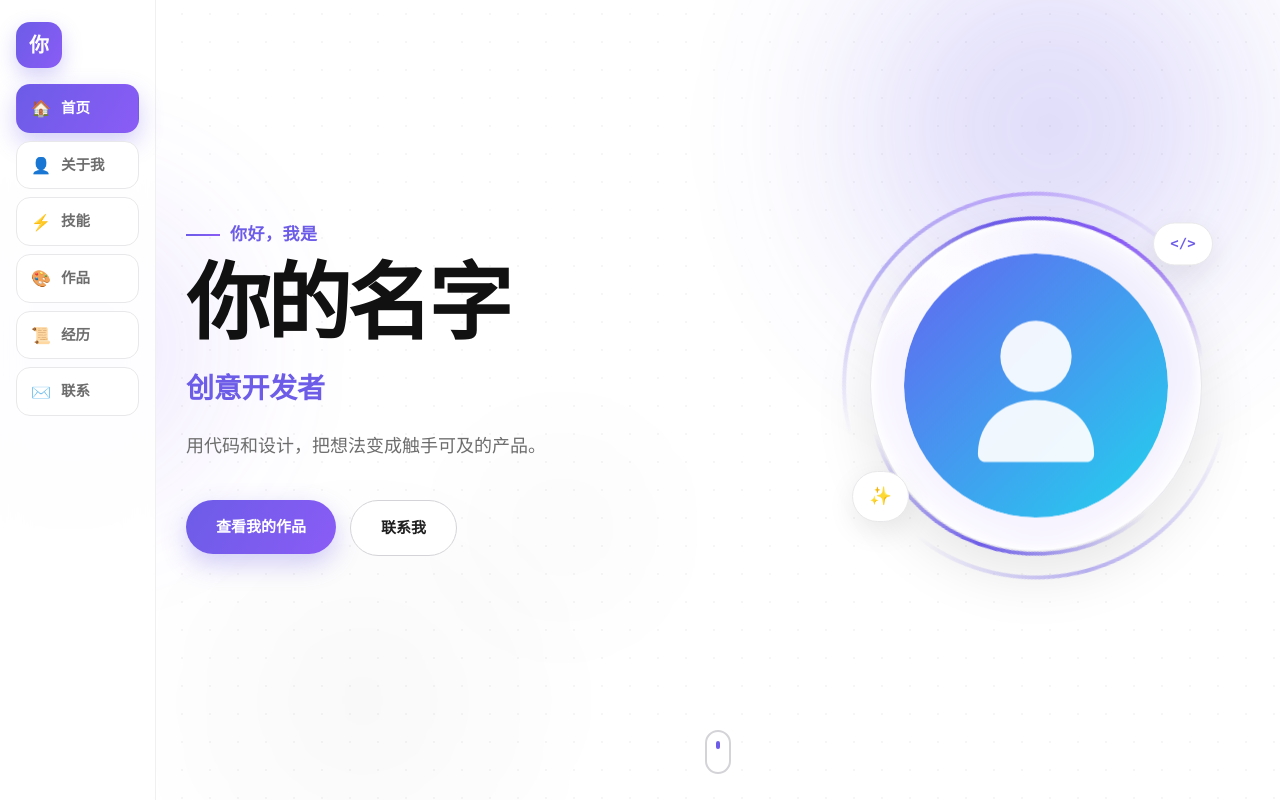
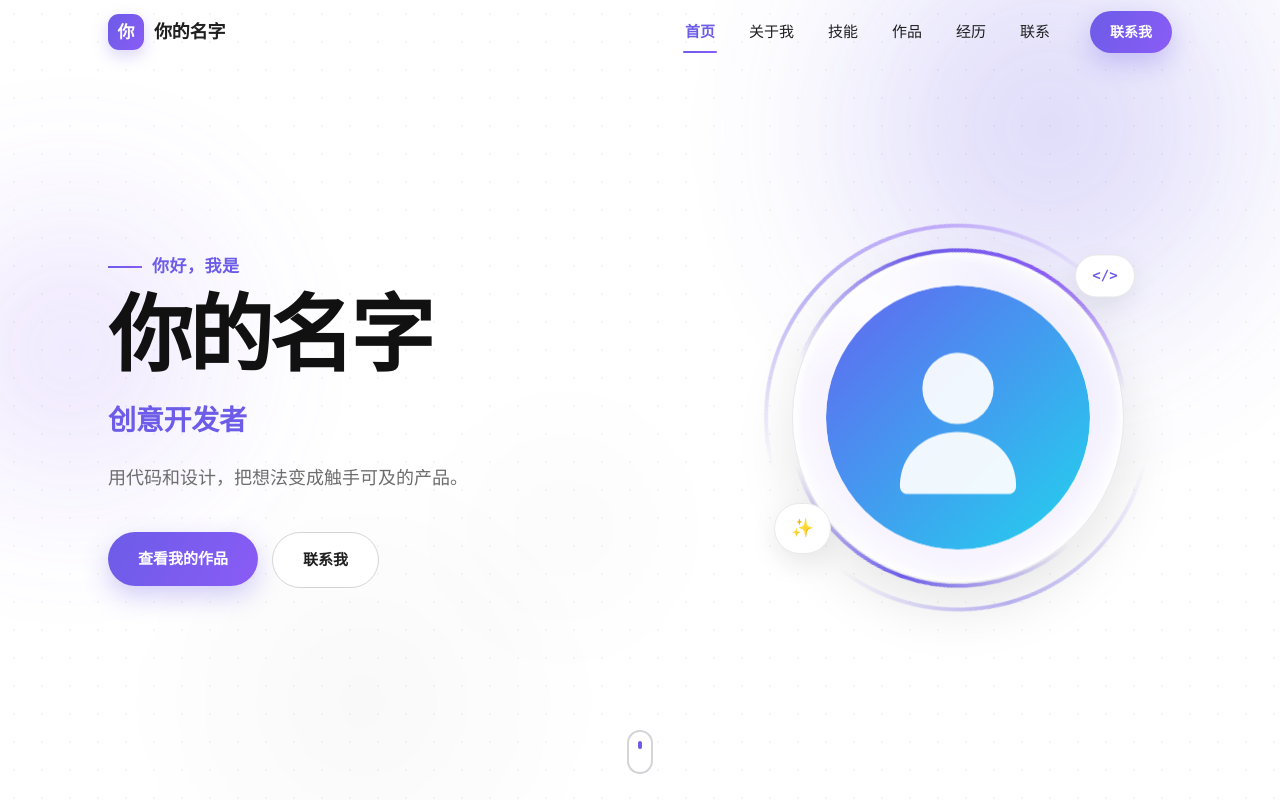
Before and after one commit to Gin11233/portfolio-site, a React (Vite) app: page / in a window 1280 px wide. Shown: the top 802 px of the page. Built offline with nearby package versions, Linux system fonts and the light colour scheme.

Commit message:
style: 导航栏改为 Moonshot 顶部样式（Logo+菜单+CTA，吸顶毛玻璃，移动端汉堡）

```diff
--- a/src/App.jsx
+++ b/src/App.jsx
@@ -1,4 +1,4 @@
-import LineNav from './components/LineNav.jsx'
+import Navbar from './components/Navbar.jsx'
 import Hero from './components/Hero.jsx'
 import About from './components/About.jsx'
 import Skills from './components/Skills.jsx'
@@ -14,7 +14,7 @@ function App() {
     <>
       <AmbientBackground />
       <CursorGlow />
-      <LineNav />
+      <Navbar />
       <main>
         <Hero />
         <About />
--- a/src/components/LineNav.jsx
+++ /dev/null
@@ -1,75 +0,0 @@
-import { useEffect, useState } from 'react'
-import { siteData } from '../data/site.js'
-
-// 每个导航按钮的图标
-const NAV_ICONS = {
-  '#home': '🏠',
-  '#about': '👤',
-  '#skills': '⚡',
-  '#projects': '🎨',
-  '#experience': '📜',
-  '#contact': '✉️',
-}
-
-// 左侧导航：每个板块一个按钮，简洁干净
-export default function LineNav() {
-  const [progress, setProgress] = useState(0)
-  const [active, setActive] = useState('#home')
-
-  const nav = siteData.nav
-
-  // 滚动进度（顶部细条）
-  useEffect(() => {
-    const onScroll = () => {
-      const y = window.scrollY
-      const total = document.documentElement.scrollHeight - window.innerHeight
-      setProgress(total > 0 ? (y / total) * 100 : 0)
-    }
-    onScroll()
-    window.addEventListener('scroll', onScroll, { passive: true })
-    return () => window.removeEventListener('scroll', onScroll)
-  }, [])
-
-  // 高亮当前板块
-  useEffect(() => {
-    const ids = nav.map((n) => n.href.slice(1))
-    const observer = new IntersectionObserver(
-      (entries) => {
-        entries.forEach((entry) => {
-          if (entry.isIntersecting) setActive(`#${entry.target.id}`)
-        })
-      },
-      { rootMargin: '-40% 0px -55% 0px' },
-    )
-    ids.forEach((id) => {
-      const el = document.getElementById(id)
-      if (el) observer.observe(el)
-    })
-    return () => observer.disconnect()
-  }, [nav])
-
-  return (
-    <>
-      <div className="scroll-progress" style={{ width: `${progress}%` }} aria-hidden="true" />
-      <nav className="line-nav" aria-label="主导航">
-        <a className="line-nav__brand" href="#home" aria-label="回到首页">
-          {siteData.hero.name.slice(0, 1)}
-        </a>
-
-        {nav.map((item) => (
-          <a
-            key={item.href}
-            className={`line-nav__link ${active === item.href ? 'line-nav__link--active' : ''}`}
-            href={item.href}
-            aria-label={item.label}
-          >
-            <span className="line-nav__icon" aria-hidden="true">
-              {NAV_ICONS[item.href] ?? '•'}
-            </span>
-            <span className="line-nav__label">{item.label}</span>
-          </a>
-        ))}
-      </nav>
-    </>
-  )
-}
--- /dev/null
+++ b/src/components/Navbar.jsx
@@ -0,0 +1,86 @@
+import { useEffect, useState } from 'react'
+import { siteData } from '../data/site.js'
+
+// Moonshot 风格顶部导航：Logo + 菜单 + CTA 按钮
+export default function Navbar() {
+  const [scrolled, setScrolled] = useState(false)
+  const [open, setOpen] = useState(false)
+  const [progress, setProgress] = useState(0)
+  const [active, setActive] = useState('#home')
+
+  const nav = siteData.nav
+
+  useEffect(() => {
+    const onScroll = () => {
+      const y = window.scrollY
+      setScrolled(y > 16)
+      const total = document.documentElement.scrollHeight - window.innerHeight
+      setProgress(total > 0 ? (y / total) * 100 : 0)
+    }
+    onScroll()
+    window.addEventListener('scroll', onScroll, { passive: true })
+    return () => window.removeEventListener('scroll', onScroll)
+  }, [])
+
+  // 高亮当前板块
+  useEffect(() => {
+    const ids = nav.map((n) => n.href.slice(1))
+    const observer = new IntersectionObserver(
+      (entries) => {
+        entries.forEach((entry) => {
+          if (entry.isIntersecting) setActive(`#${entry.target.id}`)
+        })
+      },
+      { rootMargin: '-45% 0px -50% 0px' },
+    )
+    ids.forEach((id) => {
+      const el = document.getElementById(id)
+      if (el) observer.observe(el)
+    })
+    return () => observer.disconnect()
+  }, [nav])
+
+  return (
+    <>
+      <div className="scroll-progress" style={{ width: `${progress}%` }} aria-hidden="true" />
+      <header className={`navbar ${scrolled ? 'navbar--scrolled' : ''}`}>
+        <div className="container navbar__inner">
+          <a className="navbar__brand" href="#home">
+            <span className="navbar__logo">{siteData.hero.name.slice(0, 1)}</span>
+            <span className="navbar__name">{siteData.hero.name}</span>
+          </a>
+
+          <nav className={`navbar__links ${open ? 'navbar__links--open' : ''}`}>
+            {nav.map((item) => (
+              <a
+                key={item.href}
+                href={item.href}
+                className={active === item.href ? 'nav-active' : ''}
+                onClick={() => setOpen(false)}
+              >
+                {item.label}
+              </a>
+            ))}
+            <a
+              className="btn btn--primary btn--sm navbar__cta"
+              href={siteData.contact.email ? `mailto:${siteData.contact.email}` : '#contact'}
+              onClick={() => setOpen(false)}
+            >
+              联系我
+            </a>
+          </nav>
+
+          <button
+            className={`navbar__burger ${open ? 'navbar__burger--open' : ''}`}
+            aria-label={open ? '关闭菜单' : '打开菜单'}
+            onClick={() => setOpen((v) => !v)}
+          >
+            <span />
+            <span />
+            <span />
+          </button>
+        </div>
+      </header>
+    </>
+  )
+}
--- a/src/index.css
+++ b/src/index.css
@@ -18,7 +18,7 @@
   --radius: 24px;
   --radius-sm: 14px;
   --max-width: 1120px;
-  --sidenav-w: 156px;
+  --nav-h: 64px;
   --font: 'PingFang SC', -apple-system, BlinkMacSystemFont, 'Segoe UI', Roboto,
     'Helvetica Neue', Arial, 'Hiragino Sans GB', 'Microsoft YaHei', 'Noto Sans SC', sans-serif;
   --mono: ui-monospace, 'SFMono-Regular', Consolas, 'Liberation Mono', Menlo, monospace;
@@ -30,7 +30,7 @@
 
 html {
   scroll-behavior: smooth;
-  scroll-padding-top: 16px;
+  scroll-padding-top: calc(var(--nav-h) + 16px);
 }
 
 body {
@@ -109,16 +109,6 @@ img {
   margin: 8px auto 48px;
   font-size: 16.5px;
 }
-
-/* 内容区为左侧导航让位 */
-main,
-.footer {
-  margin-left: var(--sidenav-w);
-}
-
-/* ============================================================
-   白色卡片（Moonshot：白底 + 细边框 + 大圆角）
-   ============================================================ */
 
 .glass {
   position: relative;
@@ -207,93 +197,124 @@ body::after {
 }
 
 /* ============================================================
-   左侧导航（Moonshot 高对比按钮）
+   顶部导航（Moonshot：Logo + 菜单 + CTA）
    ============================================================ */
 
-.line-nav {
+.navbar {
   position: fixed;
+  top: 0;
   left: 0;
-  top: 0;
-  bottom: 0;
-  width: var(--sidenav-w);
+  right: 0;
   z-index: 120;
-  display: flex;
-  flex-direction: column;
-  align-items: stretch;
-  gap: 8px;
-  padding: 22px 16px;
-  pointer-events: none;
-  border-right: 1px solid #f0f0f1;
-  background: rgba(255, 255, 255, 0.85);
-  -webkit-backdrop-filter: blur(14px);
-  backdrop-filter: blur(14px);
+  transition: background 0.3s ease, box-shadow 0.3s ease, backdrop-filter 0.3s ease;
 }
 
-.line-nav__brand {
-  width: 46px;
-  height: 46px;
-  border-radius: 14px;
-  background: var(--gradient);
-  color: #fff;
-  font-size: 20px;
-  font-weight: 800;
+/* 滚动后：白底毛玻璃吸顶 */
+.navbar--scrolled {
+  background: rgba(255, 255, 255, 0.85);
+  -webkit-backdrop-filter: blur(16px);
+  backdrop-filter: blur(16px);
+  box-shadow: 0 1px 0 #f0f0f1, 0 8px 30px rgba(0, 0, 0, 0.04);
+}
+
+.navbar__inner {
+  height: var(--nav-h);
   display: flex;
   align-items: center;
-  justify-content: center;
-  box-shadow: 0 8px 20px rgba(108, 92, 231, 0.28);
-  pointer-events: auto;
-  transition: transform 0.3s cubic-bezier(0.34, 1.56, 0.64, 1), box-shadow 0.3s ease;
-  margin-bottom: 8px;
+  justify-content: space-between;
+  gap: 24px;
 }
 
-.line-nav__brand:hover {
-  transform: translateY(-2px) rotate(-4deg);
-  box-shadow: 0 10px 26px rgba(108, 92, 231, 0.38);
-}
-
-.line-nav__link {
+.navbar__brand {
   display: flex;
   align-items: center;
   gap: 10px;
-  padding: 11px 14px;
-  border-radius: 14px;
+  font-weight: 800;
+  font-size: 18px;
+  letter-spacing: -0.01em;
+}
+
+.navbar__logo {
+  display: inline-flex;
+  align-items: center;
+  justify-content: center;
+  width: 36px;
+  height: 36px;
+  border-radius: 11px;
+  background: var(--gradient);
+  color: #fff;
+  font-size: 17px;
+  font-weight: 800;
+  box-shadow: 0 6px 16px rgba(108, 92, 231, 0.25);
+}
+
+.navbar__links {
+  display: flex;
+  align-items: center;
+  gap: 30px;
+}
+
+.navbar__links a:not(.btn) {
+  color: var(--text);
+  font-size: 15px;
+  font-weight: 500;
+  position: relative;
+  padding: 4px 2px;
+  transition: color 0.2s ease;
+}
+
+.navbar__links a:not(.btn):hover {
+  color: var(--accent);
+}
+
+/* 当前板块：紫渐变下划线 */
+.navbar__links a:not(.btn).nav-active {
+  color: var(--accent);
+  font-weight: 600;
+}
+
+.navbar__links a:not(.btn).nav-active::after {
+  content: '';
+  position: absolute;
+  left: 50%;
+  transform: translateX(-50%);
+  bottom: -4px;
+  width: 100%;
+  height: 2px;
+  border-radius: 2px;
+  background: var(--gradient);
+}
+
+.navbar__cta {
+  margin-left: 8px;
+}
+
+/* 汉堡按钮 */
+.navbar__burger {
+  display: none;
+  flex-direction: column;
+  justify-content: center;
+  gap: 5px;
+  width: 42px;
+  height: 42px;
+  padding: 10px;
   background: var(--card-bg);
   border: 1px solid var(--border);
-  color: var(--text-dim);
-  font-size: 14.5px;
-  font-weight: 600;
-  pointer-events: auto;
-  white-space: nowrap;
-  transition: transform 0.3s cubic-bezier(0.34, 1.56, 0.64, 1), color 0.25s ease, background 0.3s ease, border-color 0.3s ease, box-shadow 0.3s ease;
+  border-radius: 12px;
+  cursor: pointer;
 }
 
-.line-nav__icon {
-  font-size: 16px;
-  line-height: 1;
-  transition: transform 0.35s cubic-bezier(0.34, 1.56, 0.64, 1);
+.navbar__burger span {
+  display: block;
+  height: 2px;
+  border-radius: 2px;
+  background: var(--text);
+  transition: transform 0.3s ease, opacity 0.3s ease;
 }
 
-.line-nav__link:hover {
-  transform: translateX(4px);
-  color: var(--accent);
-  border-color: rgba(108, 92, 231, 0.35);
-}
-
-.line-nav__link:hover .line-nav__icon {
-  transform: scale(1.12);
-}
-
-.line-nav__link--active {
-  background: var(--gradient);
-  color: #fff;
-  border-color: transparent;
-  box-shadow: 0 10px 24px rgba(108, 92, 231, 0.3);
-}
-
-.line-nav__link--active:hover {
-  transform: translateX(4px);
-  color: #fff;
-}
+.navbar__burger--open span:nth-child(1) { transform: translateY(7px) rotate(45deg); }
+.navbar__burger--open span:nth-child(2) { opacity: 0; }
+.navbar__burger--open span:nth-child(3) { transform: translateY(-7px) rotate(-45deg); }
 
 /* 顶部滚动进度条 */
 .scroll-progress {
@@ -370,7 +391,7 @@ body::after {
   flex-direction: column;
   justify-content: center;
   position: relative;
-  padding-top: 0;
+  padding-top: var(--nav-h);
 }
 
 .hero__grid {
@@ -1140,29 +1161,56 @@ a.contact-card:hover,
     display: none;
   }
 
-  /* 窄屏：导航按钮只保留图标 */
-  :root {
-    --sidenav-w: 56px;
+  /* 移动端：汉堡菜单 + 下拉玻璃面板 */
+  .navbar__links {
+    position: fixed;
+    top: calc(var(--nav-h) + 8px);
+    right: 20px;
+    left: 20px;
+    flex-direction: column;
+    align-items: stretch;
+    gap: 4px;
+    padding: 16px;
+    background: rgba(255, 255, 255, 0.96);
+    -webkit-backdrop-filter: blur(20px);
+    backdrop-filter: blur(20px);
+    border: 1px solid var(--border);
+    border-radius: 20px;
+    box-shadow: var(--shadow);
+    opacity: 0;
+    transform: translateY(-10px) scale(0.98);
+    pointer-events: none;
+    transition: opacity 0.25s ease, transform 0.3s cubic-bezier(0.22, 1, 0.36, 1);
   }
 
-  .line-nav {
-    padding: 18px 8px;
-    gap: 6px;
+  .navbar__links--open {
+    opacity: 1;
+    transform: translateY(0) scale(1);
+    pointer-events: auto;
   }
 
-  .line-nav__brand {
-    width: 40px;
-    height: 40px;
-    margin-inline: auto;
+  .navbar__links a:not(.btn) {
+    padding: 12px 16px;
+    border-radius: 12px;
   }
 
-  .line-nav__link {
-    justify-content: center;
-    padding: 11px 0;
+  .navbar__links a:not(.btn):hover,
+  .navbar__links a:not(.btn).nav-active {
+    background: rgba(108, 92, 231, 0.08);
   }
 
-  .line-nav__label {
+  .navbar__links a:not(.btn).nav-active::after {
     display: none;
+  }
+
+  .navbar__cta {
+    display: inline-flex;
+    margin: 10px 0 0;
+    justify-content: center;
+  }
+
+  .navbar__burger {
+    display: flex;
   }
 }
 
```
